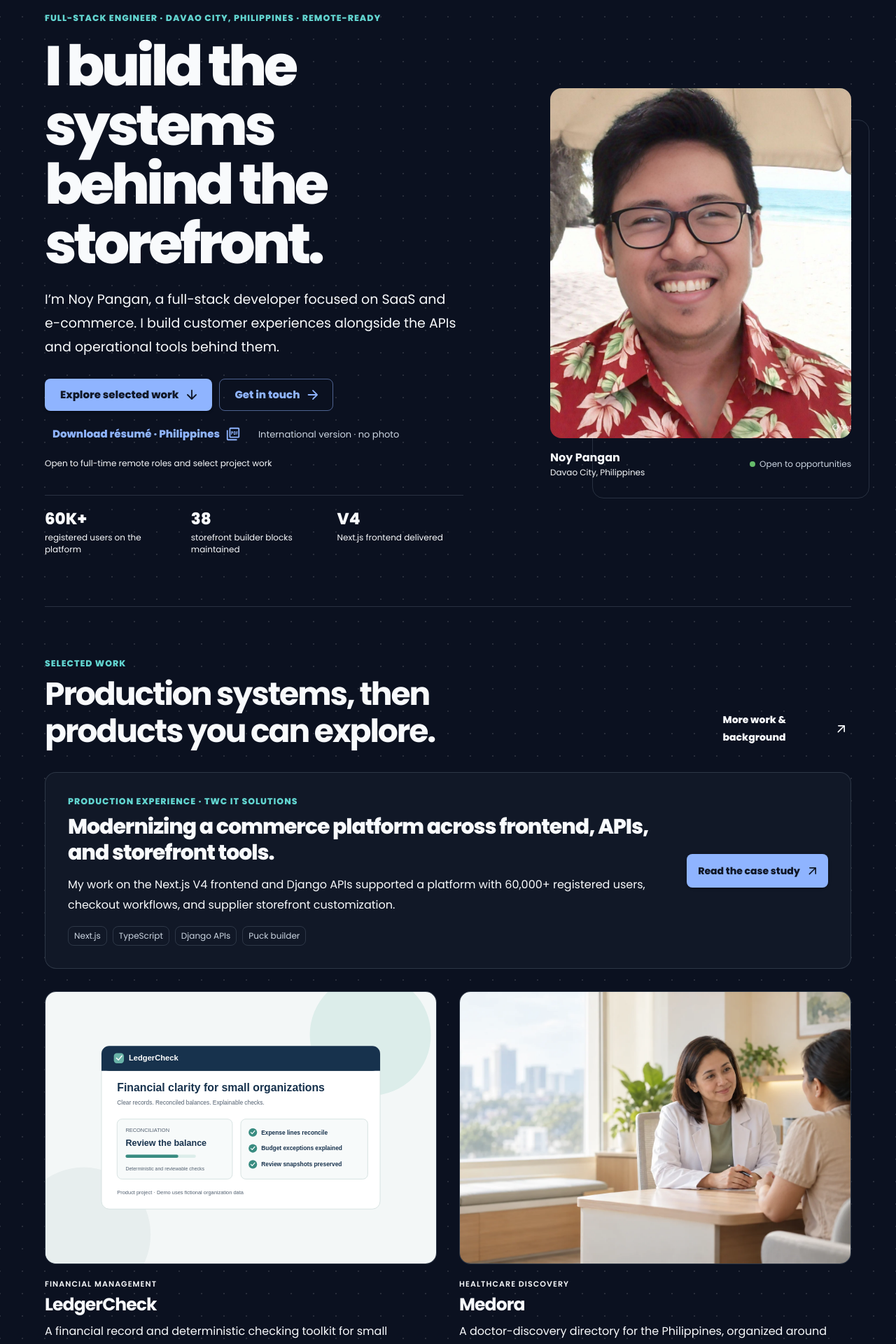
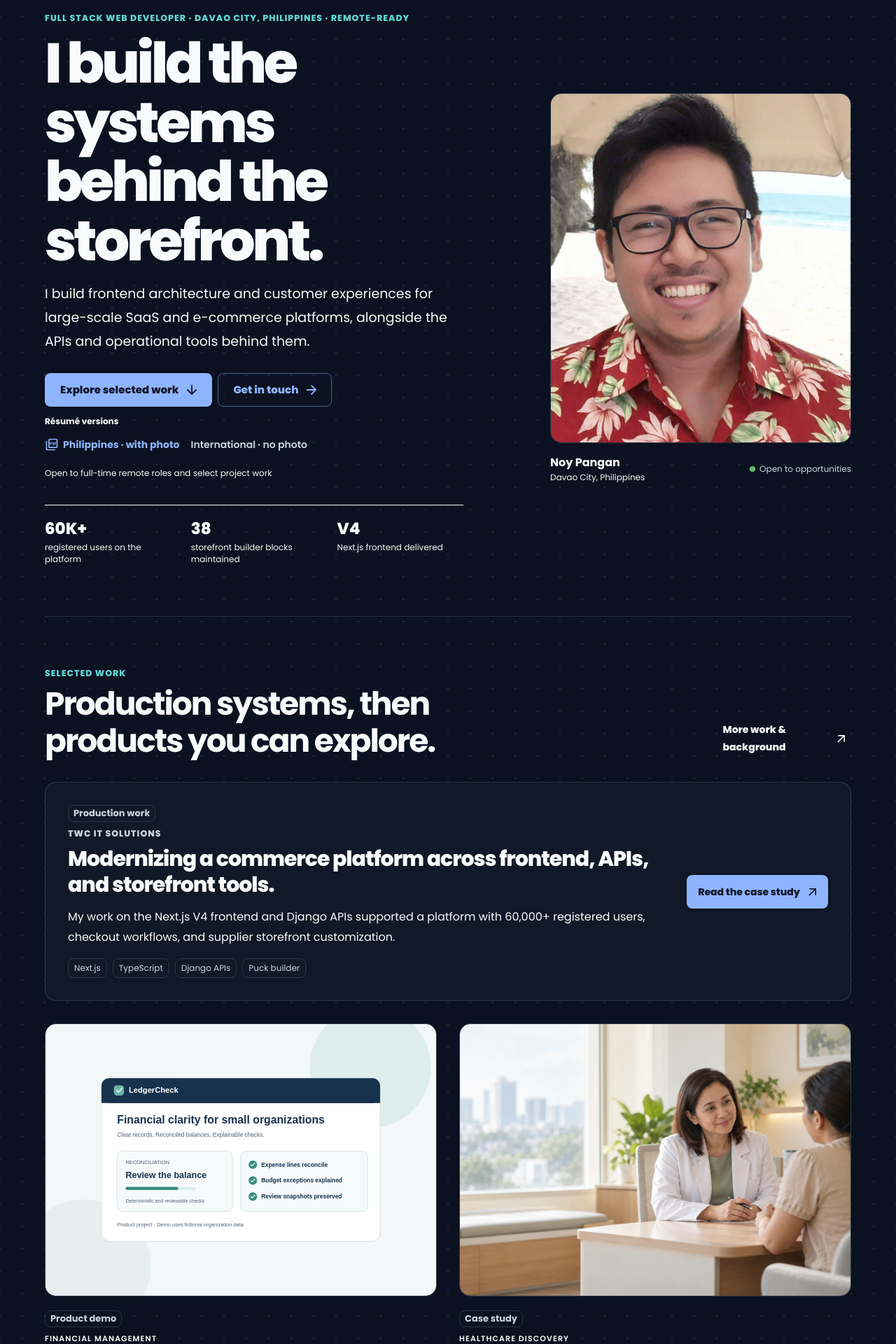
Before and after one commit to Abadon45/portfolio, a Next.js app: page / in a window 1280 px wide. Shown: the part 120-2040 px from the top of the page at 70% size. Built offline with nearby package versions, Linux system fonts and the light colour scheme; no server answers; what @mui/material-nextjs would draw is missing.

Commit message:
feat(portfolio): refine mobile hero and project credibility

```diff
--- a/app/components/portfolio/ClientHomepage.tsx
+++ b/app/components/portfolio/ClientHomepage.tsx
@@ -10,11 +10,13 @@ import PictureAsPdfOutlinedIcon from "@mui/icons-material/PictureAsPdfOutlined";
 import { Box, Button, Divider, Link, Stack, Typography } from "@mui/material";
 import NextLink from "next/link";
 import { Eyebrow } from "./Eyebrow";
+import { ProjectStatusLabel } from "./ProjectStatusLabel";
 import { proofMetrics } from "../../data/portfolio";
 
 const selectedWork = [
   {
     name: "LedgerCheck",
+    status: "Product demo" as const,
     category: "Financial management",
     description:
       "A financial record and deterministic checking toolkit for small organizations.",
@@ -26,6 +28,7 @@ const selectedWork = [
   },
   {
     name: "Medora",
+    status: "Case study" as const,
     category: "Healthcare discovery",
     description:
       "A doctor-discovery directory for the Philippines, organized around specialties, cities, and clinics.",
@@ -36,7 +39,8 @@ const selectedWork = [
   },
   {
     name: "Commerce OS",
-    category: "Portfolio reconstruction",
+    status: "Reconstruction" as const,
+    category: "SaaS operations",
     description:
       "An interactive, fictional commerce workspace for products, inventory, " +
       "and business operations.",
@@ -49,7 +53,8 @@ const selectedWork = [
   },
   {
     name: "TWC Ecommerce",
-    category: "Portfolio reconstruction",
+    status: "Reconstruction" as const,
+    category: "Commerce workflows",
     description:
       "An offline storefront reconstruction with product discovery, cart, " +
       "shipping, and checkout flows.",
@@ -62,7 +67,8 @@ const selectedWork = [
   },
   {
     name: "Cotabato Solar",
-    category: "Portfolio project",
+    status: "Portfolio project" as const,
+    category: "Solar services",
     description:
       "A welcoming service website that helps visitors explore solar and request an assessment.",
     image: "/images/portfolio/solar.webp",
@@ -104,6 +110,54 @@ const bodyCopy = {
   lineHeight: 1.8,
 };
 
+function ProofMetrics({ placement }: { placement: "inline" | "below-portrait" }) {
+  const belowPortrait = placement === "below-portrait";
+
+  return (
+    <Stack
+      direction="row"
+      spacing={{ xs: 2, sm: 3.5 }}
+      useFlexGap
+      sx={{
+        borderColor: "divider",
+        borderTop: 1,
+        display: belowPortrait
+          ? { xs: "flex", sm: "none" }
+          : { xs: "none", sm: "flex" },
+        flexWrap: "wrap",
+        gridColumn: belowPortrait ? { md: "1" } : undefined,
+        maxWidth: 620,
+        mt: belowPortrait ? 0 : { xs: 3.5, md: 4.5 },
+        order: belowPortrait ? 3 : undefined,
+        pt: 2.5,
+        width: "100%",
+      }}
+    >
+      {proofMetrics.map((metric) => (
+        <Box key={metric.label} sx={{ minWidth: 90, flex: "1 1 110px" }}>
+          <Typography
+            component="strong"
+            sx={{
+              display: "block",
+              fontSize: { xs: 19, sm: 23 },
+              fontWeight: 800,
+              lineHeight: 1.2,
+            }}
+          >
+            {metric.value}
+          </Typography>
+          <Typography
+            color="text.secondary"
+            sx={{ fontSize: 12, lineHeight: 1.4, mt: 0.5 }}
+          >
+            {metric.label}
+          </Typography>
+        </Box>
+      ))}
+    </Stack>
+  );
+}
+
 export function ClientHomepage() {
   return (
     <>
@@ -117,22 +171,25 @@ export function ClientHomepage() {
             md: "minmax(0, 1.1fr) minmax(280px, .9fr)",
           },
           alignItems: "center",
-          gap: { xs: 4, md: 8 },
+          columnGap: { xs: 4, md: 8 },
+          rowGap: { xs: 4, md: 3 },
           pt: { xs: 4, md: 8 },
           pb: { xs: 6, md: 9 },
         }}
       >
-        <Box sx={{ order: { xs: 2, md: 1 } }}>
-          <Eyebrow>Full-stack engineer · Davao City, Philippines · Remote-ready</Eyebrow>
+        <Box sx={{ order: { xs: 1, sm: 2, md: 1 } }}>
+          <Eyebrow>
+            Full Stack Web Developer · Davao City, Philippines · Remote-ready
+          </Eyebrow>
           <Typography
             component="h1"
             sx={{
-              fontSize: { xs: "2.7rem", sm: "4rem", md: "5rem" },
+              fontSize: { xs: "2.5rem", sm: "4rem", md: "5rem" },
               fontWeight: 800,
               letterSpacing: "-0.055em",
               lineHeight: 1.06,
-              maxWidth: "13ch",
-              mt: 2,
+              maxWidth: { xs: "15ch", md: "13ch" },
+              mt: 1.5,
               textWrap: "balance",
             }}
           >
@@ -142,23 +199,28 @@ export function ClientHomepage() {
             color="text.secondary"
             sx={{
               fontSize: { xs: 16, md: 19 },
-              lineHeight: { xs: 1.7, md: 1.8 },
+              lineHeight: { xs: 1.65, md: 1.8 },
               maxWidth: "52ch",
-              mt: 2.5,
+              mt: 2,
             }}
           >
-            I’m Noy Pangan, a full-stack developer focused on SaaS and
-            e-commerce. I build customer experiences alongside the APIs and
+            I build frontend architecture and customer experiences for
+            large-scale SaaS and e-commerce platforms, alongside the APIs and
             operational tools behind them.
           </Typography>
           <Stack
             direction={{ xs: "column", sm: "row" }}
-            spacing={1.25}
+            spacing={1}
             useFlexGap
             sx={{
               alignItems: { sm: "center" },
               flexWrap: "wrap",
-              mt: { xs: 2.5, sm: 3.5 },
+              mt: { xs: 2, sm: 3.5 },
+              "& > .MuiButton-root": {
+                justifyContent: { xs: "space-between", sm: "center" },
+                minHeight: 48,
+                width: { xs: "100%", sm: "auto" },
+              },
             }}
           >
             <Button
@@ -177,98 +239,104 @@ export function ClientHomepage() {
             >
               Get in touch
             </Button>
-            <Button
-              component="a"
-              href="/files/emmanuel-noy-pangan-resume-ph.pdf"
-              download
-              variant="text"
-              size="large"
-              endIcon={<PictureAsPdfOutlinedIcon />}
+          </Stack>
+          <Box
+            component="section"
+            aria-labelledby="resume-downloads-title"
+            sx={{ mt: 1.5 }}
+          >
+            <Typography
+              component="h2"
+              id="resume-downloads-title"
+              color="text.secondary"
+              sx={{ fontSize: 12, fontWeight: 700, mb: 0.25 }}
             >
-              Download résumé · Philippines
-            </Button>
-            <Link
-              component="a"
-              href="/files/emmanuel-noy-pangan-resume-international.pdf"
-              download
-              color="text.secondary"
-              underline="hover"
-              sx={{ fontSize: 13, px: 1, py: 1 }}
+              Résumé versions
+            </Typography>
+            <Stack
+              direction={{ xs: "column", sm: "row" }}
+              spacing={{ xs: 0, sm: 2 }}
+              useFlexGap
+              sx={{ alignItems: { sm: "center" }, flexWrap: "wrap" }}
             >
-              International version · no photo
-            </Link>
-          </Stack>
+              <Link
+                component="a"
+                href="/files/emmanuel-noy-pangan-resume-ph.pdf"
+                download
+                underline="hover"
+                sx={{
+                  alignItems: "center",
+                  display: "inline-flex",
+                  fontSize: 14,
+                  fontWeight: 650,
+                  gap: 0.75,
+                  minHeight: 44,
+                  width: "fit-content",
+                  "&:focus-visible": {
+                    outline: "2px solid",
+                    outlineColor: "primary.main",
+                    outlineOffset: 3,
+                  },
+                }}
+              >
+                <PictureAsPdfOutlinedIcon fontSize="small" />
+                Philippines · with photo
+              </Link>
+              <Link
+                component="a"
+                href="/files/emmanuel-noy-pangan-resume-international.pdf"
+                download
+                color="text.secondary"
+                underline="hover"
+                sx={{
+                  alignItems: "center",
+                  display: "inline-flex",
+                  fontSize: 14,
+                  fontWeight: 600,
+                  minHeight: 44,
+                  width: "fit-content",
+                  "&:focus-visible": {
+                    outline: "2px solid",
+                    outlineColor: "primary.main",
+                    outlineOffset: 3,
+                  },
+                }}
+              >
+                International · no photo
+              </Link>
+            </Stack>
+          </Box>
           <Typography color="text.secondary" sx={{ fontSize: 12, mt: 1.25 }}>
             Open to full-time remote roles and select project work
           </Typography>
-          <Stack
-            direction="row"
-            spacing={{ xs: 2, sm: 3.5 }}
-            useFlexGap
-            sx={{
-              flexWrap: "wrap",
-              mt: { xs: 3.5, md: 4.5 },
-              pt: 2.5,
-              borderTop: 1,
-              borderColor: "divider",
-              maxWidth: 620,
-            }}
-          >
-            {proofMetrics.map((metric) => (
-              <Box key={metric.label} sx={{ minWidth: 90, flex: "1 1 110px" }}>
-                <Typography
-                  component="strong"
-                  sx={{
-                    display: "block",
-                    fontSize: { xs: 19, sm: 23 },
-                    fontWeight: 800,
-                    lineHeight: 1.2,
-                  }}
-                >
-                  {metric.value}
-                </Typography>
-                <Typography
-                  color="text.secondary"
-                  sx={{ fontSize: 12, lineHeight: 1.4, mt: 0.5 }}
-                >
-                  {metric.label}
-                </Typography>
-              </Box>
-            ))}
-          </Stack>
+          <ProofMetrics placement="inline" />
         </Box>
         <Box
           sx={{
-            order: { xs: 1, md: 2 },
+            order: { xs: 2, sm: 1, md: 2 },
             maxWidth: { xs: 520, md: 430 },
             width: "100%",
-            justifySelf: { xs: "stretch", md: "end" },
+            justifySelf: { xs: "center", md: "end" },
             position: "relative",
           }}
         >
           <Box
-            sx={{
-              position: "absolute",
-              inset: { xs: "10% -3% -3% 12%", md: "8% -6% -5% 14%" },
-              border: 1,
-              borderColor: "divider",
-              borderRadius: 2,
-            }}
-          />
-          <Box
             component="img"
             src="/display-image/noy-dp.jpg"
-            alt="Noy Pangan, full-stack developer"
+            alt="Noy Pangan, Full Stack Web Developer"
             width={860}
             height={960}
             fetchPriority="high"
             sx={{
               position: "relative",
+              zIndex: 1,
               width: "100%",
-              height: { xs: 290, sm: 390, md: 500 },
+              height: { xs: 240, sm: 390, md: 500 },
               objectFit: "cover",
               objectPosition: "center 22%",
               display: "block",
+              border: 1,
+              borderColor: "divider",
               borderRadius: 2,
             }}
           />
@@ -288,29 +356,30 @@ export function ClientHomepage() {
                 Davao City, Philippines
               </Typography>
             </Box>
+            <Box
+              component="span"
+              sx={{
+                display: "inline-flex",
+                alignItems: "center",
+                gap: 0.75,
+                color: "text.secondary",
+                fontSize: 12,
+              }}
+            >
               <Box
-                component="span"
+                aria-hidden="true"
                 sx={{
-                  display: "inline-flex",
-                  alignItems: "center",
-                  gap: 0.75,
-                  color: "text.secondary",
-                  fontSize: 12,
+                  height: 8,
+                  width: 8,
+                  borderRadius: "50%",
+                  bgcolor: "success.main",
                 }}
-              >
-                <Box
-                  aria-hidden="true"
-                  sx={{
-                    height: 8,
-                    width: 8,
-                    borderRadius: "50%",
-                    bgcolor: "success.main",
-                  }}
-                />
-                Open to opportunities
-              </Box>
+              />
+              Open to opportunities
+            </Box>
           </Stack>
         </Box>
+        <ProofMetrics placement="below-portrait" />
       </Box>
 
       <Divider />
@@ -332,7 +401,7 @@ export function ClientHomepage() {
                 ...sectionHeading,
               }}
             >
-            Production systems, then products you can explore.
+              Production systems, then products you can explore.
             </Typography>
           </Box>
           <Button
@@ -361,7 +430,8 @@ export function ClientHomepage() {
           }}
         >
           <Box>
-            <Eyebrow>Production experience · TWC IT Solutions</Eyebrow>
+            <ProjectStatusLabel status="Production work" />
+            <Eyebrow color="text.secondary">TWC IT Solutions</Eyebrow>
             <Typography
               component="h3"
               sx={{
@@ -472,10 +542,13 @@ export function ClientHomepage() {
                   }}
                 />
               </Link>
+              <Box sx={{ mt: 2.5 }}>
+                <ProjectStatusLabel status={project.status} />
+              </Box>
               <Typography
                 color="text.secondary"
                 sx={{
-                  mt: 2.5,
+                  mt: 0,
                   mb: 0.75,
                   fontSize: 11,
                   fontWeight: 600,
--- /dev/null
+++ b/app/components/portfolio/ProjectStatusLabel.tsx
@@ -0,0 +1,19 @@
+import type { ProjectStatus } from "../../data/portfolio";
+import { Chip } from "@mui/material";
+
+export function ProjectStatusLabel({ status }: { status: ProjectStatus }) {
+  return (
+    <Chip
+      label={status}
+      size="small"
+      variant="outlined"
+      sx={{
+        borderColor: "divider",
+        borderRadius: 1,
+        color: "text.secondary",
+        fontWeight: 650,
+        mb: 1,
+      }}
+    />
+  );
+}
--- a/app/data/portfolio.ts
+++ b/app/data/portfolio.ts
@@ -6,7 +6,16 @@ export type Experience = {
   bullets: string[];
 };
 
+export type ProjectStatus =
+  | "Production work"
+  | "Product demo"
+  | "Case study"
+  | "Reconstruction"
+  | "Portfolio project"
+  | "Former work reference";
+
 export type Project = {
+  status: ProjectStatus;
   title: string;
   eyebrow: string;
   summary: string;
@@ -16,6 +25,7 @@ export type Project = {
 };
 
 export type LandingPage = {
+  status: ProjectStatus;
   title: string;
   summary: string;
   href: string;
@@ -106,6 +116,7 @@ export const skills = {
 
 export const projects: Project[] = [
   {
+    status: "Production work",
     eyebrow: "TWC Ako Platform",
     title: "Modern Next.js frontend integrated with a large Django API backend",
     href: "/work/twc-platform",
@@ -118,6 +129,7 @@ export const projects: Project[] = [
     ],
   },
   {
+    status: "Product demo",
     eyebrow: "LedgerCheck",
     title: "Financial clarity for small organizations",
     summary:
@@ -131,6 +143,7 @@ export const projects: Project[] = [
     ],
   },
   {
+    status: "Production work",
     eyebrow: "Legacy TWC E-Commerce",
     title:
       "Django e-commerce platform with checkout, referrals, and fulfillment tooling",
@@ -143,6 +156,7 @@ export const projects: Project[] = [
     ],
   },
   {
+    status: "Production work",
     eyebrow: "Auth & API Architecture",
     title: "Centralized API gateway and normalized user identity system",
     href: "/login",
@@ -155,6 +169,7 @@ export const projects: Project[] = [
     ],
   },
   {
+    status: "Production work",
     eyebrow: "Commerce Systems",
     title: "Checkout, cart, Xendit payments, and cross-device continuation",
     href: "/payments",
@@ -167,6 +182,7 @@ export const projects: Project[] = [
     ],
   },
   {
+    status: "Production work",
     eyebrow: "Storefront Builder",
     title: "Puck page builder and supplier-configurable theming",
     summary:
@@ -178,6 +194,7 @@ export const projects: Project[] = [
     ],
   },
   {
+    status: "Reconstruction",
     eyebrow: "Commerce OS",
     title: "Commerce OS — one platform for many business roles",
     summary:
@@ -190,6 +207,7 @@ export const projects: Project[] = [
     ],
   },
   {
+    status: "Reconstruction",
     eyebrow: "Archive Recovery + Rebrand",
     title: "Nightcurrent — an original narrative-game web experience",
     summary:
@@ -202,6 +220,7 @@ export const projects: Project[] = [
     ],
   },
   {
+    status: "Case study",
     eyebrow: "Healthcare Discovery · Medora",
     title: "Find care wherever you are",
     summary:
@@ -217,14 +236,16 @@ export const projects: Project[] = [
 
 export const landingPages: LandingPage[] = [
   {
+    status: "Case study",
     title: "Medora",
     summary:
       "A doctor-discovery directory for the Philippines, with specialty and city browsing, doctor profiles, and clinic listings.",
     href: "/work/medora",
-    eyebrow: "Healthcare discovery · Product audit",
+    eyebrow: "Healthcare discovery",
     actionLabel: "Read project audit",
   },
   {
+    status: "Reconstruction",
     title: "Commerce OS",
     summary:
       "A persona-aware commerce operating system for storefronts, supplier operations, analytics, subscriptions, affiliate tools, and business growth.",
@@ -233,6 +254,7 @@ export const landingPages: LandingPage[] = [
     actionLabel: "Explore product landing",
   },
   {
+    status: "Reconstruction",
     title: "Nightcurrent",
     summary:
       "An original narrative-game web experience rebuilt from an archive recovery study, with layered Tideglass Island artwork, parallax depth, and a documented modernization report.",
@@ -241,35 +263,39 @@ export const landingPages: LandingPage[] = [
     actionLabel: "Open Nightcurrent study",
   },
   {
+    status: "Portfolio project",
     title: "Cotabato Solar",
     summary:
       "A responsive solar services landing page with an interactive savings estimator and inquiry flow.",
     href: "/solar",
-    eyebrow: "Recent landing page project",
+    eyebrow: "Solar services website",
     actionLabel: "Open landing page",
   },
   {
+    status: "Reconstruction",
     title: "TWC Ecommerce",
     summary:
       "A reusable offline storefront reconstruction with theme switching, product discovery, cart, shipping simulation, checkout, and order confirmation flows.",
     href: "/twc-ecommerce",
-    eyebrow: "Portfolio reconstruction",
+    eyebrow: "Commerce workflows",
     actionLabel: "Open ecommerce demo",
   },
   {
+    status: "Product demo",
     title: "Payments Lab",
     summary:
       "An interactive comparison of Xendit invoice payments and Stripe Checkout, focused on server-side verification and idempotent fulfillment.",
     href: "/payments",
-    eyebrow: "Payment integration study",
+    eyebrow: "Payment integrations",
     actionLabel: "Open payments lab",
   },
   {
+    status: "Former work reference",
     title: "Techno Wealth Creators",
     summary:
       "A reference to past work delivered for TWC IT Solutions. The current company website is linked for historical context; this portfolio does not represent an ongoing association.",
     href: "https://www.technowealthcreators.com",
-    eyebrow: "Former work reference",
+    eyebrow: "TWC IT Solutions",
     actionLabel: "View company website",
     external: true,
   },
--- a/app/layout.tsx
+++ b/app/layout.tsx
@@ -15,14 +15,14 @@ export const metadata: Metadata = {
   metadataBase: new URL(getSiteUrl()),
   title: "Emmanuel Noy Pangan | Full Stack Web Developer",
   description:
-    "Portfolio and resume for Emmanuel Noy Pangan, a Full Stack Web Developer specializing in Next.js, React, TypeScript, and Django.",
+    "Portfolio and resume for Emmanuel Noy Pangan, a Full Stack Web Developer focused on frontend architecture for large-scale SaaS and e-commerce platforms.",
   openGraph: {
     type: "website",
     locale: "en_PH",
     siteName: "Emmanuel Noy Pangan",
     title: "Emmanuel Noy Pangan | Full Stack Web Developer",
     description:
-      "Portfolio and resume for Emmanuel Noy Pangan, specializing in Next.js, React, TypeScript, and Django.",
+      "Frontend architecture and customer experiences for large-scale SaaS and e-commerce platforms, with Next.js, React, TypeScript, and Django.",
     images: [
       {
         url: "/images/portfolio/commerce.webp",
@@ -34,7 +34,7 @@ export const metadata: Metadata = {
     card: "summary_large_image",
     title: "Emmanuel Noy Pangan | Full Stack Web Developer",
     description:
-      "Portfolio and resume for Emmanuel Noy Pangan, specializing in Next.js, React, TypeScript, and Django.",
+      "Frontend architecture and customer experiences for large-scale SaaS and e-commerce platforms, with Next.js, React, TypeScript, and Django.",
     images: ["/images/portfolio/commerce.webp"],
   },
   robots: { index: true, follow: true },
```
Also changed, not shown: app/components/portfolio/LandingPagesSection.tsx (+21 -4 lines), app/components/portfolio/ProjectsSection.tsx (+110 -73 lines), app/components/portfolio/SectionHeading.tsx (+12 -2 lines).
